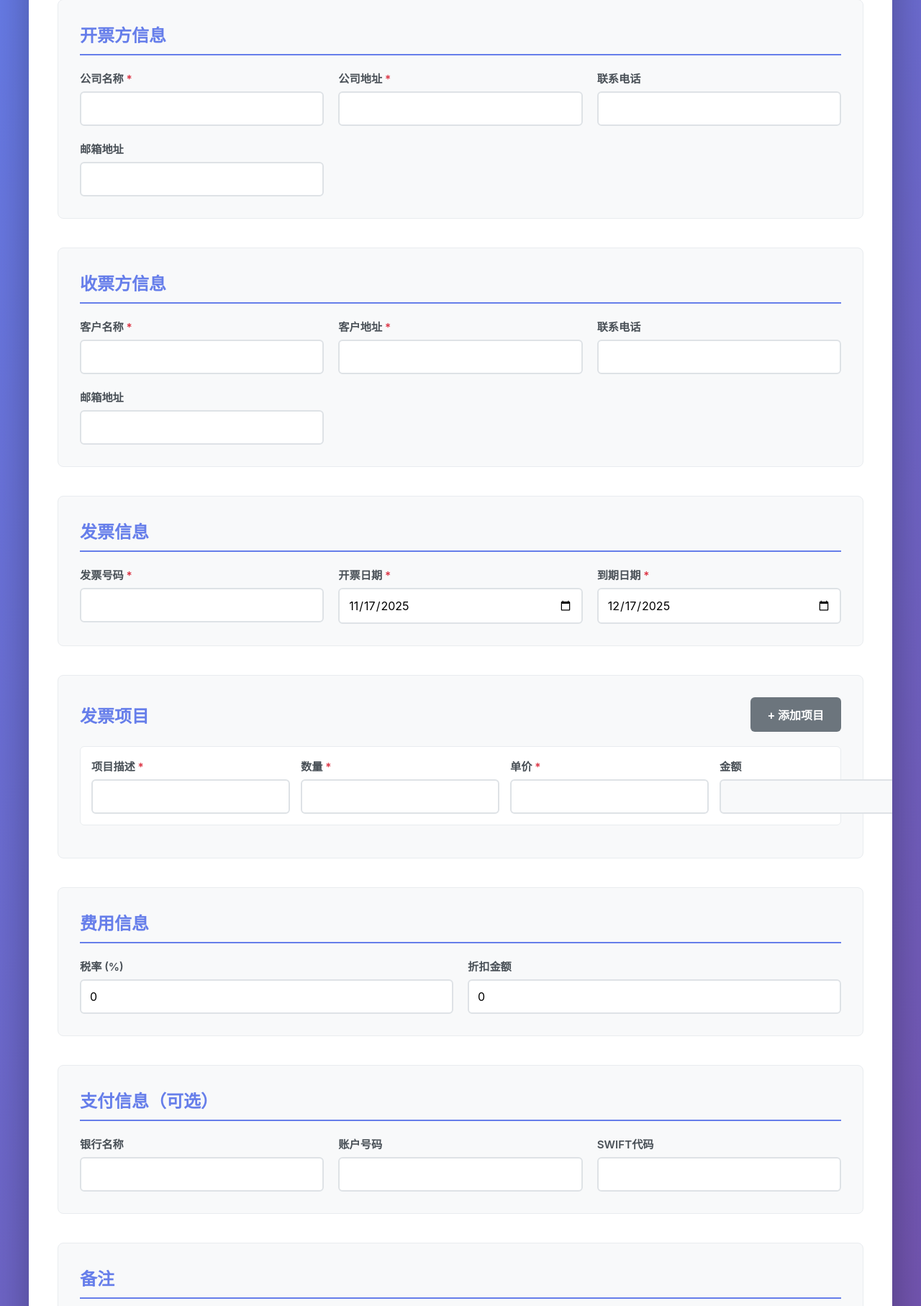
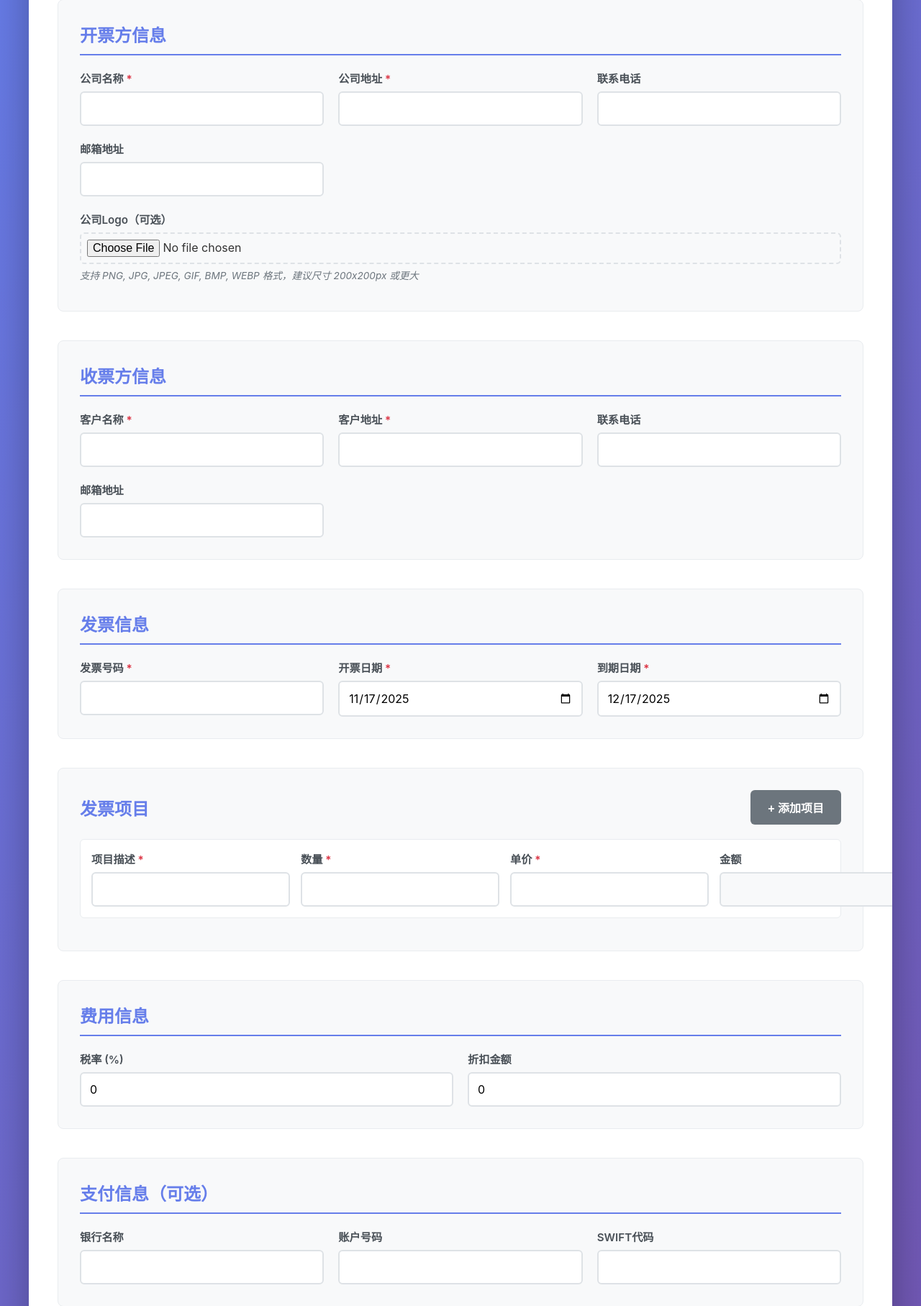
Before and after one commit to YILIU6161/Receipt, a Flask app: page / in a window 1280 px wide. Shown: the part 234-2049 px from the top of the page at 72% size. Run offline with Flask 3, Linux system fonts and the light colour scheme.

Commit message:
update from Cursor

```diff
--- a/app.py
+++ b/app.py
@@ -11,9 +11,19 @@ import uuid
 app = Flask(__name__)
 app.config['SECRET_KEY'] = 'your-secret-key-here'
 app.config['UPLOAD_FOLDER'] = 'generated_invoices'
+app.config['UPLOAD_IMAGES'] = 'uploaded_images'
+app.config['MAX_CONTENT_LENGTH'] = 16 * 1024 * 1024  # 16MB max file size
 
 # 确保输出目录存在
 os.makedirs(app.config['UPLOAD_FOLDER'], exist_ok=True)
+os.makedirs(app.config['UPLOAD_IMAGES'], exist_ok=True)
+
+# 允许的图片扩展名
+ALLOWED_EXTENSIONS = {'png', 'jpg', 'jpeg', 'gif', 'bmp', 'webp'}
+
+def allowed_file(filename):
+    """检查文件扩展名是否允许"""
+    return '.' in filename and filename.rsplit('.', 1)[1].lower() in ALLOWED_EXTENSIONS
 
 
 @app.route('/')
@@ -28,6 +38,24 @@ def generate_invoice():
     try:
         # 获取表单数据
         data = request.form
+
+        # 处理文件上传 - Logo
+        logo_path = None
+        if 'company_logo' in request.files:
+            logo_file = request.files['company_logo']
+            if logo_file and logo_file.filename and allowed_file(logo_file.filename):
+                logo_filename = f"logo_{uuid.uuid4().hex[:8]}_{logo_file.filename}"
+                logo_path = os.path.join(app.config['UPLOAD_IMAGES'], logo_filename)
+                logo_file.save(logo_path)
+
+        # 处理文件上传 - 图章
+        stamp_path = None
+        if 'company_stamp' in request.files:
+            stamp_file = request.files['company_stamp']
+            if stamp_file and stamp_file.filename and allowed_file(stamp_file.filename):
+                stamp_filename = f"stamp_{uuid.uuid4().hex[:8]}_{stamp_file.filename}"
+                stamp_path = os.path.join(app.config['UPLOAD_IMAGES'], stamp_filename)
+                stamp_file.save(stamp_path)
 
         # 公司信息
         company_info = {
@@ -98,8 +126,22 @@ def generate_invoice():
             tax_rate=tax_rate,
             discount=discount,
             notes=notes if notes else None,
-            payment_info=payment_info
+            payment_info=payment_info,
+            logo_path=logo_path,
+            stamp_path=stamp_path
         )
+
+        # 清理上传的临时图片文件
+        if logo_path and os.path.exists(logo_path):
+            try:
+                os.remove(logo_path)
+            except:
+                pass
+        if stamp_path and os.path.exists(stamp_path):
+            try:
+                os.remove(stamp_path)
+            except:
+                pass
 
         # 返回下载链接
         return jsonify({
--- a/static/css/style.css
+++ b/static/css/style.css
@@ -121,6 +121,52 @@ header h1 {
 .form-group textarea {
     resize: vertical;
     min-height: 80px;
+}
+
+.form-group.full-width {
+    grid-column: 1 / -1;
+}
+
+.form-group input[type="file"] {
+    padding: 8px;
+    border: 2px dashed #dee2e6;
+    border-radius: 6px;
+    background-color: #f8f9fa;
+    cursor: pointer;
+    transition: all 0.3s ease;
+}
+
+.form-group input[type="file"]:hover {
+    border-color: #667eea;
+    background-color: #f0f0f0;
+}
+
+.form-group input[type="file"]:focus {
+    outline: none;
+    border-color: #667eea;
+    box-shadow: 0 0 0 3px rgba(102, 126, 234, 0.1);
+}
+
+.file-hint {
+    display: block;
+    margin-top: 5px;
+    font-size: 0.85em;
+    color: #6c757d;
+    font-style: italic;
+}
+
+.image-preview {
+    margin-top: 10px;
+}
+
+.image-preview img {
+    max-width: 200px;
+    max-height: 200px;
+    border: 2px solid #dee2e6;
+    border-radius: 6px;
+    padding: 5px;
+    background: white;
+    box-shadow: 0 2px 8px rgba(0, 0, 0, 0.1);
 }
 
 /* 项目行 */
--- a/templates/index.html
+++ b/templates/index.html
@@ -13,7 +13,7 @@
             <p class="subtitle">快速生成专业的PDF格式发票</p>
         </header>
 
-        <form id="invoiceForm" class="invoice-form">
+        <form id="invoiceForm" class="invoice-form" enctype="multipart/form-data">
             <!-- 公司信息 -->
             <section class="form-section">
                 <h2>开票方信息</h2>
@@ -33,6 +33,12 @@
                     <div class="form-group">
                         <label for="company_email">邮箱地址</label>
                         <input type="email" id="company_email" name="company_email">
+                    </div>
+                    <div class="form-group full-width">
+                        <label for="company_logo">公司Logo（可选）</label>
+                        <input type="file" id="company_logo" name="company_logo" accept="image/*">
+                        <small class="file-hint">支持 PNG, JPG, JPEG, GIF, BMP, WEBP 格式，建议尺寸 200x200px 或更大</small>
+                        <div id="logo-preview" class="image-preview"></div>
                     </div>
                 </div>
             </section>
@@ -151,6 +157,17 @@
                 <div class="form-group">
                     <label for="notes">备注信息</label>
                     <textarea id="notes" name="notes" rows="3" placeholder="请输入备注信息..."></textarea>
+                </div>
+            </section>
+
+            <!-- 图章 -->
+            <section class="form-section">
+                <h2>公司图章（可选）</h2>
+                <div class="form-group">
+                    <label for="company_stamp">图章图片</label>
+                    <input type="file" id="company_stamp" name="company_stamp" accept="image/*">
+                    <small class="file-hint">支持 PNG, JPG, JPEG, GIF, BMP, WEBP 格式，建议尺寸 200x200px 或更大，将显示在签名区域</small>
+                    <div id="stamp-preview" class="image-preview"></div>
                 </div>
             </section>
 
@@ -341,6 +358,52 @@
                     messageDiv.style.display = 'none';
                 }, 3000);
             }
+
+            // Logo图片预览
+            document.getElementById('company_logo').addEventListener('change', function(e) {
+                const file = e.target.files[0];
+                const preview = document.getElementById('logo-preview');
+
+                if (file) {
+                    if (file.size > 16 * 1024 * 1024) {
+                        showMessage('图片文件过大，请选择小于16MB的图片', 'error');
+                        e.target.value = '';
+                        preview.innerHTML = '';
+                        return;
+                    }
+
+                    const reader = new FileReader();
+                    reader.onload = function(e) {
+                        preview.innerHTML = `<img src="${e.target.result}" alt="Logo预览" style="max-width: 200px; max-height: 200px; margin-top: 10px; border: 1px solid #ddd; border-radius: 4px;">`;
+                    };
+                    reader.readAsDataURL(file);
+                } else {
+                    preview.innerHTML = '';
+                }
+            });
+
+            // 图章图片预览
+            document.getElementById('company_stamp').addEventListener('change', function(e) {
+                const file = e.target.files[0];
+                const preview = document.getElementById('stamp-preview');
+
+                if (file) {
+                    if (file.size > 16 * 1024 * 1024) {
+                        showMessage('图片文件过大，请选择小于16MB的图片', 'error');
+                        e.target.value = '';
+                        preview.innerHTML = '';
+                        return;
+                    }
+
+                    const reader = new FileReader();
+                    reader.onload = function(e) {
+                        preview.innerHTML = `<img src="${e.target.result}" alt="图章预览" style="max-width: 200px; max-height: 200px; margin-top: 10px; border: 1px solid #ddd; border-radius: 4px;">`;
+                    };
+                    reader.readAsDataURL(file);
+                } else {
+                    preview.innerHTML = '';
+                }
+            });
         });
     </script>
 </body>
```
Also changed, not shown: invoice_generator.py (+129 -54 lines), 1 other file.
